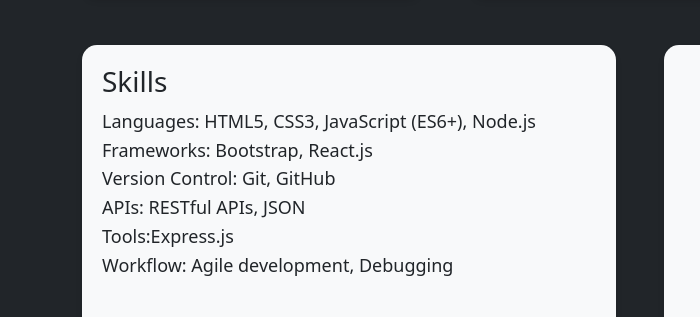
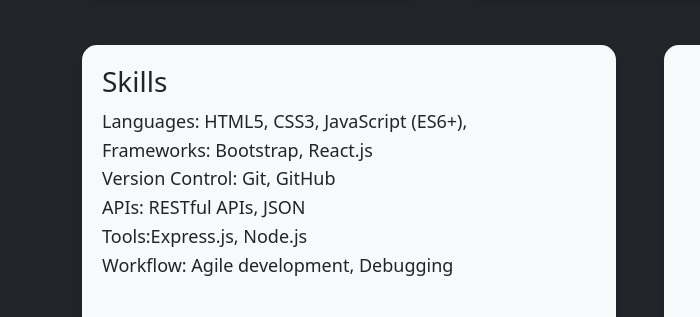
Before and after one commit to EdoubleU/Ethans-Website, a plain HTML site: page index.html in a window 1280 px wide. Shown: the part 1020-1337 px from the top of the page, 0-700 px from the left. Drawn offline with nearby package versions, Linux system fonts and the light colour scheme.

Commit message:
Update index.html

```diff
--- a/index.html
+++ b/index.html
@@ -193,11 +193,11 @@
             <div class="col-lg-1 frosted-glass bg-light flex-grow-1 ">
                 <h3>Skills</h3>
                 <ul>
-                    <li>Languages: HTML5, CSS3, JavaScript (ES6+), Node.js</li>
+                    <li>Languages: HTML5, CSS3, JavaScript (ES6+), </li>
                     <li>Frameworks: Bootstrap, React.js</li>
                     <li>Version Control: Git, GitHub</li>
                     <li>APIs: RESTful APIs, JSON</li>
-                    <li>Tools:Express.js</li>
+                    <li>Tools:Express.js, Node.js</li>
                     <li>Workflow: Agile development, Debugging</li>
                 </ul>
             </div>
```
